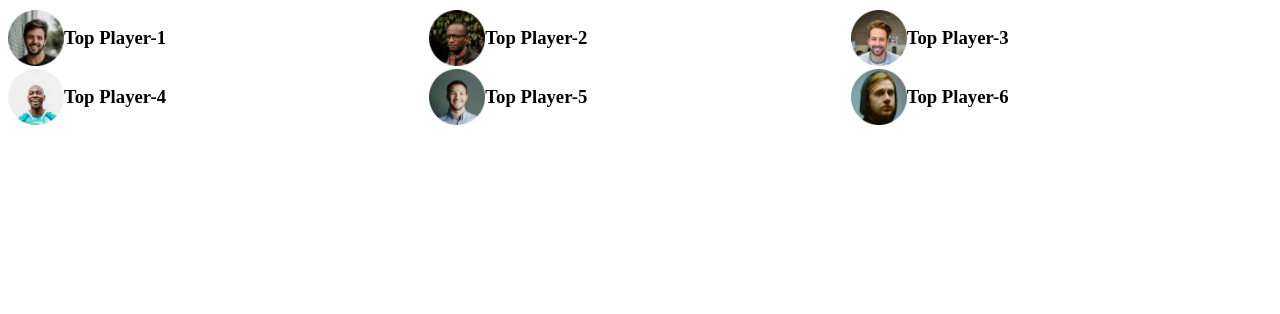
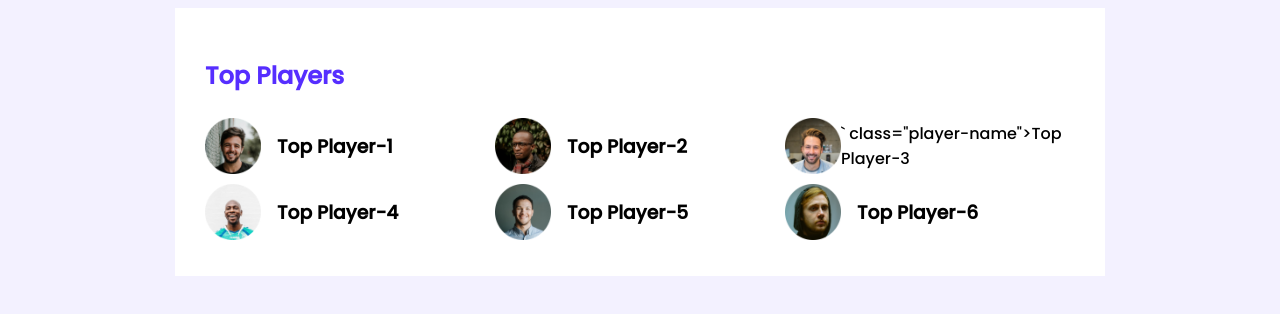
Before and after one commit to arfan36/day-11_M-9_leader-board-css3_July-17, a plain HTML site: page index.html in a window 1280 px wide. Drawn offline with Linux system fonts and the light colour scheme.

Commit message:
9-3 Extract style...

```diff
--- a/index.html
+++ b/index.html
@@ -18,33 +18,34 @@
     <!-- header end -->
     <main>
         <!-- top players and top blogs -->
-        <section>
+        <section class="container">
             <div class="top-players">
+                <h2 class="section-title">Top Players</h2>
                 <div class="players">
                     <!-- .player*6>img[src="images/players/player-$.png"]+h3{Top Player-$} -->
                     <div class="player">
                         <img src="images/players/player-1.png" alt="">
-                        <h3>Top Player-1</h3>
+                        <h3 class="player-name">Top Player-1</h3>
                     </div>
                     <div class="player">
                         <img src="images/players/player-2.png" alt="">
-                        <h3>Top Player-2</h3>
+                        <h3 class="player-name">Top Player-2</h3>
                     </div>
                     <div class="player">
                         <img src="images/players/player-3.png" alt="">
-                        <h3>Top Player-3</h3>
+                        ` class="player-name">Top Player-3</h3>
                     </div>
                     <div class="player">
                         <img src="images/players/player-4.png" alt="">
-                        <h3>Top Player-4</h3>
+                        <h3 class="player-name">Top Player-4</h3>
                     </div>
                     <div class="player">
                         <img src="images/players/player-5.png" alt="">
-                        <h3>Top Player-5</h3>
+                        <h3 class="player-name">Top Player-5</h3>
                     </div>
                     <div class="player">
                         <img src="images/players/player-6.png" alt="">
-                        <h3>Top Player-6</h3>
+                        <h3 class="player-name">Top Player-6</h3>
                     </div>
                 </div>
             </div>
--- a/styles/style.css
+++ b/styles/style.css
@@ -1,26 +1,35 @@
-/* custom property */
-:root {
-    --color-1: rgb(228, 223, 223);
-    --color-2: rgb(184, 180, 180);
+/* fonts */
+@import url('https://fonts.googleapis.com/css2?family=Poppins:wght@500&display=swap');
+
+/* common style utilities */
+body {
+    font-family: 'Poppins', sans-serif;
+    background-color: #F3F1FF
 }
 
-.b-1 {
-    border: 2px solid var(--color-1);
+main {
+    display: flex;
+    justify-content: center;
 }
 
-.b-2 {
-    border: 2px solid var(--color-2);
+.container {
+    background-color: #FFFFFF;
+    width: 870px;
+    padding: 30px;
 }
 
 /* top players style */
-
-
+.section-title{
+    color: #562EFF;
+    font-size: 24px;
+}
 .players {
     display: grid;
     grid-template-columns: repeat(3, 1fr);
     /* grid-template-columns: 1fr 1fr 1fr; */
 }
-.player{
+
+.player {
     display: flex;
     align-items: center;
 }
@@ -29,3 +38,6 @@
     width: 56px;
     height: 56px;
 }
+.player-name{
+    margin-left: 16px;
+}
```
